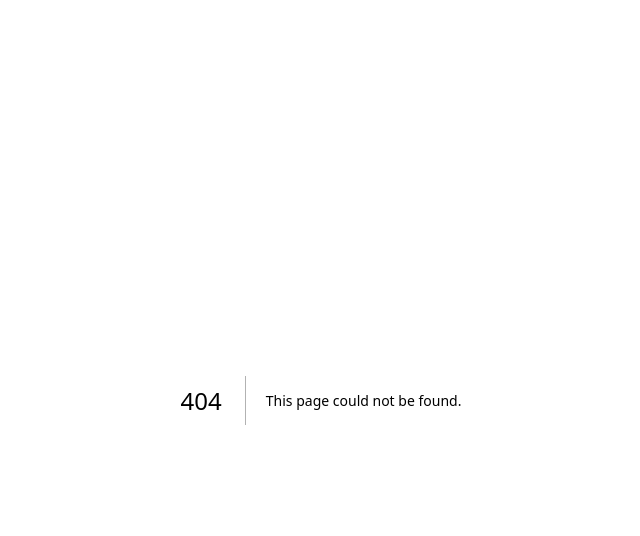
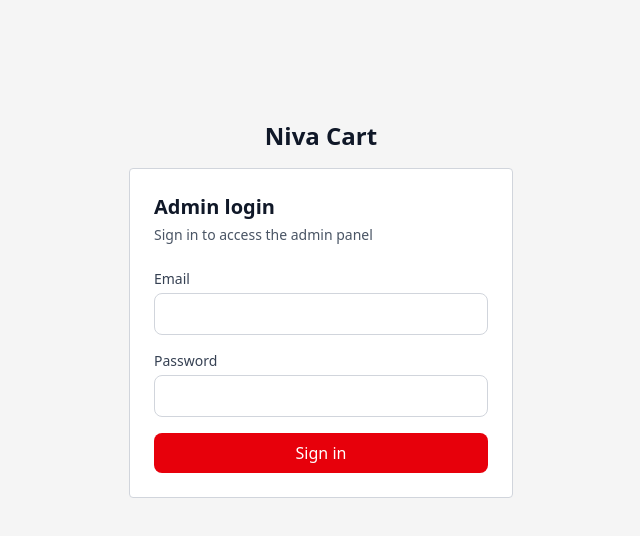
Before and after one commit to olegpy/niva-cart, a Next.js app: page /admin/login in a window 1280 px wide. Before the commit this address had no page. Shown: the top 536 px of the page, without its empty margins (319-959 px from the left). Built offline with nearby package versions, Linux system fonts and the light colour scheme.

Commit message:
feat(NIVA-34): add `login` page, `logout button`, and `admin route` layouts

```diff
--- /dev/null
+++ b/src/app/admin/(auth)/login/layout.tsx
@@ -0,0 +1,24 @@
+import type { Metadata } from "next";
+import Link from "next/link";
+
+export const metadata: Metadata = {
+  title: "Admin Login | Niva Cart",
+  description: "Sign in to the Niva Cart admin panel",
+};
+
+export default function LoginLayout({
+  children,
+}: {
+  children: React.ReactNode;
+}) {
+  return (
+    <div className="min-h-screen bg-neutral-100 px-4">
+      <div className="mx-auto w-full max-w-sm pt-[15vh]">
+        <Link href="/" className="mb-4 block text-center text-2xl font-bold text-gray-900">
+          Niva Cart
+        </Link>
+        {children}
+      </div>
+    </div>
+  );
+}
--- /dev/null
+++ b/src/app/admin/(auth)/login/page.tsx
@@ -0,0 +1,11 @@
+import LoginForm from "@/features/admin/auth/components/LoginForm";
+
+export default function AdminLoginPage() {
+  return (
+    <div className="rounded border border-gray-300 bg-white p-6">
+      <h1 className="mb-1 text-xl font-semibold text-gray-900">Admin login</h1>
+      <p className="mb-6 text-sm text-gray-600">Sign in to access the admin panel</p>
+      <LoginForm />
+    </div>
+  );
+}
--- a/src/app/admin/layout.tsx
+++ b/src/app/admin/(dashboard)/layout.tsx
@@ -1,6 +1,7 @@
 import type { Metadata } from "next";
 import Link from "next/link";
 import AdminNav from "@/features/admin/components/AdminNav";
+import LogoutButton from "@/features/admin/auth/components/LogoutButton";
 
 export const metadata: Metadata = {
   title: "Admin Dashboard | Niva Cart",
@@ -41,6 +42,7 @@
               >
                 ← Back to Store
               </Link>
+              <LogoutButton />
             </div>
           </div>
         </div>
--- /dev/null
+++ b/src/features/admin/auth/components/LoginForm.tsx
@@ -0,0 +1,54 @@
+'use client';
+
+import { useActionState } from "react";
+import { loginAction, type LoginState } from "../actions/login";
+
+const initialState: LoginState = {};
+
+export default function LoginForm() {
+    const [state, formAction, isPending] = useActionState(loginAction, initialState);
+
+    return (
+        <form action={formAction} className="space-y-4">
+            {state.error && (
+                <p className="text-sm text-red-600 bg-red-50 border border-red-200 rounded px-3 py-2">
+                    {state.error}
+                </p>
+            )}
+            <div>
+                <label htmlFor="email" className="block text-sm font-medium text-gray-700 mb-1">
+                    Email
+                </label>
+                <input
+                    id="email"
+                    name="email"
+                    type="email"
+                    required
+                    autoComplete="email"
+                    className="w-full border border-gray-300 rounded-lg px-3 py-2 focus:outline-none focus:ring-2 focus:ring-red-500"
+                />
+            </div>
+            <div>
+                <label htmlFor="password" className="block text-sm font-medium text-gray-700 mb-1">
+                    Password
+                </label>
+                <input
+                    id="password"
+                    name="password"
+                    type="password"
+                    required
+                    autoComplete="current-password"
+                    className="w-full border border-gray-300 rounded-lg px-3 py-2 focus:outline-none focus:ring-2 focus:ring-red-500"
+                />
+            </div>
+
+            <button
+                type="submit"
+                disabled={isPending}
+                className="w-full bg-red-600 text-white rounded-lg py-2 font-medium hover:bg-red-700 disabled:opacity-50"
+                >
+                {isPending ? 'Signing in…' : 'Sign in'}
+            </button>
+        </form>
+    )
+}
--- /dev/null
+++ b/src/features/admin/auth/components/LogoutButton.tsx
@@ -0,0 +1,14 @@
+'use client';
+import { signOut } from 'next-auth/react';
+
+export default function LogoutButton() {
+  return (
+    <button
+      type="button"
+      onClick={() => signOut({ callbackUrl: '/' })}
+      className="text-sm font-medium text-gray-600 hover:text-gray-900 cursor-pointer"
+    >
+      Logout
+    </button>
+  );
+}
```
Also changed, not shown: src/app/admin/(dashboard)/page.tsx (renamed from src/app/admin/page.tsx), src/app/admin/(dashboard)/support/page.tsx (renamed from src/app/admin/support/page.tsx), src/app/admin/(dashboard)/users/page.tsx (renamed from src/app/admin/users/page.tsx).
